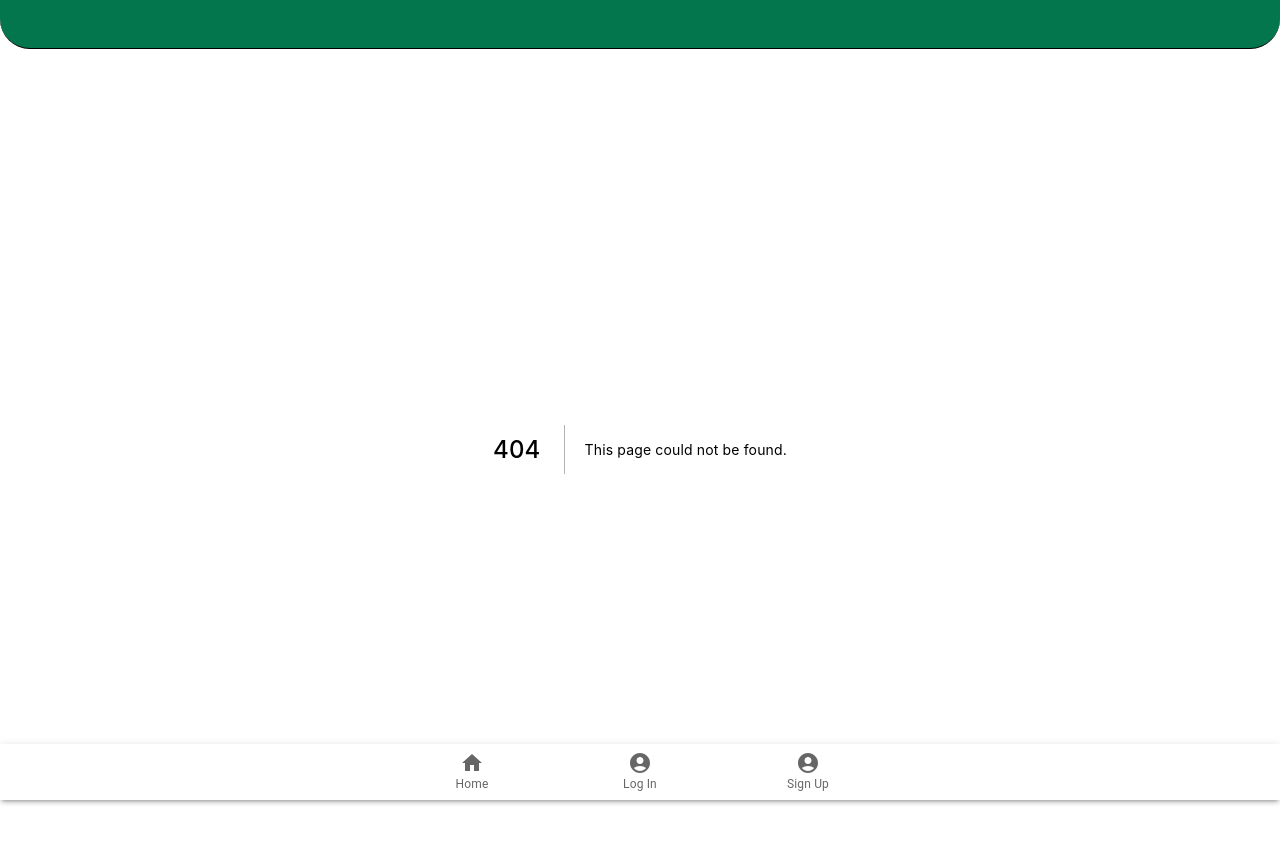
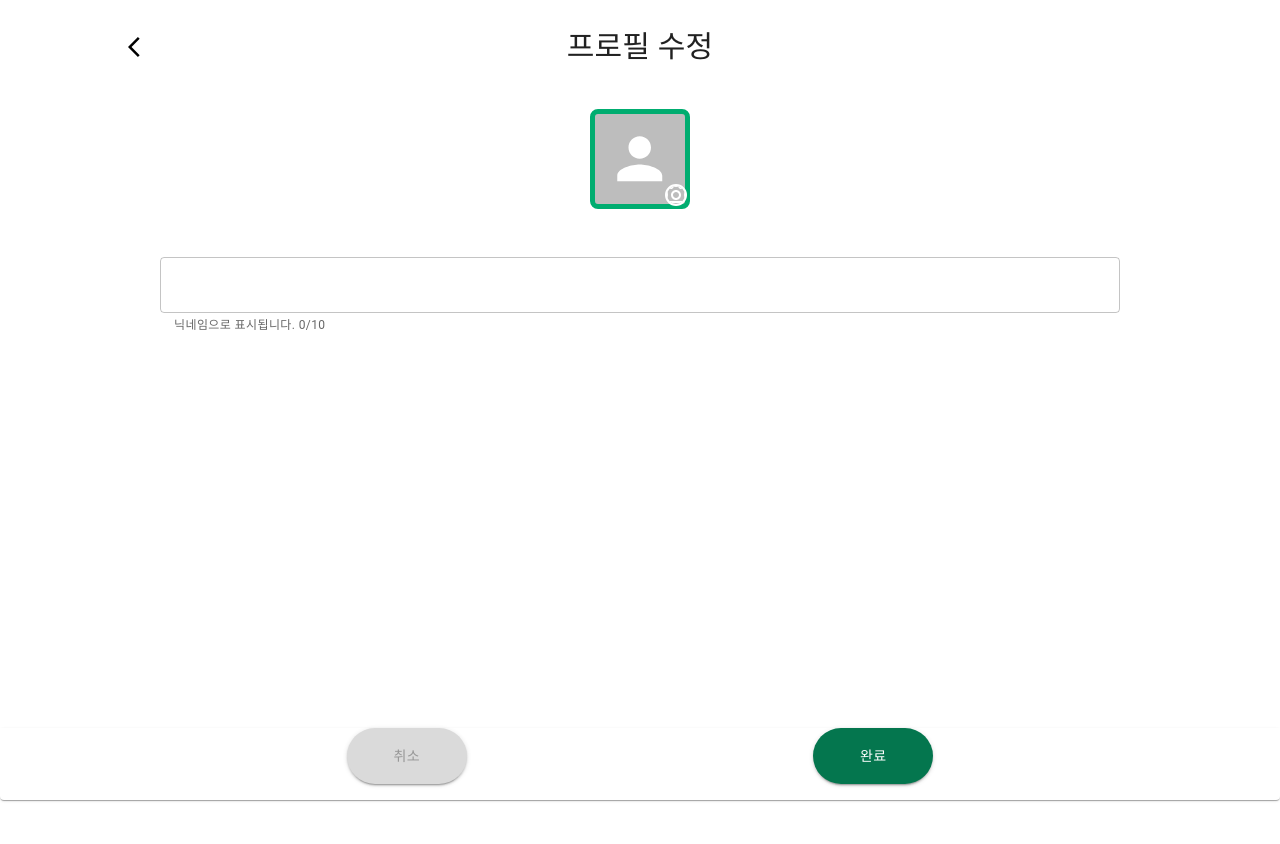
Before and after one commit to minseok1109/sporty, a Next.js app in the folder sporty-front/: page /UploadProfile in a window 1280 px wide. Before the commit this address had no page. Shown: the top 844 px of the page. After the commit the page ends 800 px from the top, so only its background shows below. Built offline with nearby package versions, Linux system fonts and the light colour scheme.

Commit message:
feat: make profile edit page

```diff
--- a/sporty-front/components/BottomNavigation/ApplyBottomNavgation.js
+++ b/sporty-front/components/BottomNavigation/ApplyBottomNavgation.js
@@ -1,6 +1,10 @@
+import { BottomNavigation, Button, Paper } from "@mui/material";
+import Link from "next/link";
+import { useRouter } from "next/router";
 import React from "react";
 
 function ApplyBottomNavgation() {
+  const router = useRouter();
   return (
     <Paper
       sx={{
@@ -8,31 +12,28 @@ function ApplyBottomNavgation() {
         bottom: 0,
         left: 0,
         right: 0,
+        pb: 2,
       }}
       // elevation={3}
     >
-      <BottomNavigation showLabels>
-        <BottomNavigationAction
-          label="매치"
-          component="a"
-          LinkComponent={Link}
-          href="/"
-          icon={<HomeOutlinedIcon />}
-        />
-        <BottomNavigationAction
-          label=""
-          component="a"
-          LinkComponent={Link}
-          href="/PostFormList"
-          icon={<AddCircleRoundedIcon color="primary" fontSize="large" />}
-        />
-        <BottomNavigationAction
-          label="채팅"
-          component="a"
-          LinkComponent={Link}
-          href="chatting"
-          icon={<ChatBubbleIcon />}
-        />
+      <BottomNavigation sx={{ justifyContent: "space-evenly" }}>
+        <Button
+          variant="contained"
+          color="gray"
+          sx={{ borderRadius: 8, width: 120 }}
+          onClick={() => router.back()}
+        >
+          취소
+        </Button>
+        <Button
+          type="sumit"
+          form="nickname_edit"
+          variant="contained"
+          color="green"
+          sx={{ borderRadius: 8, width: 120 }}
+        >
+          완료
+        </Button>
       </BottomNavigation>
     </Paper>
   );
--- a/sporty-front/components/BottomNavigation/ComponentBottom.js
+++ b/sporty-front/components/BottomNavigation/ComponentBottom.js
@@ -1,16 +1,23 @@
+import { useRouter } from "next/router";
 import React, { useEffect, useState } from "react";
 import { useAppContext } from "../../store";
 import FixedLogInBottomNavigation from "./FixedBottomNavigation";
 import NotLoginBottomNavigation from "./NotLoginBottomNavigation";
-
+import ApplyBottomNavigation from "../BottomNavigation/ApplyBottomNavgation";
 function ComponentBottom() {
   let [islogIn, setIsLogIn] = useState(false);
   const { store } = useAppContext();
+  const router = useRouter();
+  const isUploadProfilePage = router.pathname === "/UploadProfile";
 
   useEffect(() => {
     const { isAuthenticated } = store;
     setIsLogIn(isAuthenticated);
   }, [store]);
+
+  if (isUploadProfilePage) {
+    return <ApplyBottomNavigation />;
+  }
 
   return islogIn ? (
     <FixedLogInBottomNavigation />
--- /dev/null
+++ b/sporty-front/pages/UploadProfile.js
@@ -0,0 +1,132 @@
+import { Avatar, Badge, Button, Grid, TextField } from "@mui/material";
+import ArrowBackIosIcon from "@mui/icons-material/ArrowBackIos";
+import { useRouter } from "next/router";
+import { useUserState } from "../userStore";
+import { styled } from "@mui/material/styles";
+import CameraAltOutlinedIcon from "@mui/icons-material/CameraAltOutlined";
+import { useForm, Controller } from "react-hook-form";
+import { yupResolver } from "@hookform/resolvers/yup";
+import * as Yup from "yup";
+import React, { useState } from "react";
+
+function UploadProfile() {
+  const formSchema = Yup.object().shape({
+    nickname: Yup.string().required("닉네임 입력은 필수입니다."),
+  });
+
+  const formOptions = {
+    resolver: yupResolver(formSchema),
+    defaultValues: { nickname: "" },
+  };
+  const {
+    handleSubmit,
+    control,
+    watch,
+    formState: { errors },
+  } = useForm(formOptions);
+
+  const router = useRouter();
+  const state = useUserState();
+  console.log("🚀 ~ file: UploadProfile.js:30 ~ UploadProfile ~ state", state);
+  const { data: user } = state.user;
+
+  const SmallAvatar = styled(Avatar)(({ theme }) => ({
+    width: 22,
+    height: 22,
+    border: `2px solid ${theme.palette.background.paper}`,
+  }));
+
+  const onsubmit = (value) => {
+    console.log(value);
+  };
+
+  console.log(watch("nickname"));
+
+  return (
+    <>
+      <Grid container direction="row" alignItems="center" mt={1} py={2}>
+        <Grid xs={2} textAlign="center" item={true}>
+          <Button onClick={() => router.back()} color="black">
+            <ArrowBackIosIcon />
+          </Button>
+        </Grid>
+        <Grid xs={8} fontSize={30} textAlign="center" item={true}>
+          프로필 수정
+        </Grid>
+        <Grid xs={12} textAlign="center" mt={5} item={true}>
+          {user?.avatar ? (
+            <Badge
+              overlap="circular"
+              anchorOrigin={{ vertical: "bottom", horizontal: "right" }}
+              badgeContent={
+                <SmallAvatar>
+                  <CameraAltOutlinedIcon />
+                </SmallAvatar>
+              }
+            >
+              <Avatar
+                variant="square"
+                src={user?.avatar}
+                sx={{
+                  border: "5px solid #00AD70",
+                  width: 100,
+                  height: 100,
+                  borderRadius: 2,
+                }}
+              />
+            </Badge>
+          ) : (
+            <Badge
+              overlap="circular"
+              anchorOrigin={{ vertical: "bottom", horizontal: "right" }}
+              badgeContent={
+                <SmallAvatar>
+                  <CameraAltOutlinedIcon />
+                </SmallAvatar>
+              }
+            >
+              <Avatar
+                sx={{
+                  border: "5px solid #00AD70",
+                  width: 100,
+                  height: 100,
+                  borderRadius: 2,
+                }}
+              />
+            </Badge>
+          )}
+        </Grid>
+        <Grid xs={12} textAlign="center" mt={5} item={true}>
+          <form
+            id="nickname_edit"
+            onSubmit={handleSubmit(onsubmit)}
+            method="post"
+            component="form"
+          >
+            <Controller
+              name="nickname"
+              control={control}
+              render={({ field }) => (
+                <TextField
+                  {...field}
+                  sx={{ marginBottom: 2, width: "80%" }}
+                  margin="dense"
+                  required
+                  value={field.value || ""}
+                  error={!!errors.nickname}
+                  helperText={
+                    errors.nickname
+                      ? errors?.nickname?.message
+                      : `닉네임으로 표시됩니다. ${watch("nickname").length}/10`
+                  }
+                />
+              )}
+            />{" "}
+          </form>
+        </Grid>
+      </Grid>
+    </>
+  );
+}
+
+export default UploadProfile;
--- a/sporty-front/pages/_app.js
+++ b/sporty-front/pages/_app.js
@@ -20,6 +20,7 @@ function MyApp({ Component, pageProps, ...appProps }) {
     "/PostFormList",
     "/account/MyPage",
     "/post/DetailPage/[postUrl]/[pid]",
+    "/UploadProfile",
   ];
   let isShowHeader = notShowHeader.includes(router.pathname);
 
--- a/sporty-front/palette.js
+++ b/sporty-front/palette.js
@@ -10,6 +10,14 @@ export const theme = createTheme({
     },
     green: {
       main: "#04764E",
+      contrastText: "#ffff",
+    },
+    black: {
+      main: "#000000",
+    },
+    gray: {
+      main: "#DADADA",
+      contrastText: "#979797",
     },
   },
 });
--- a/sporty-front/userStore.js
+++ b/sporty-front/userStore.js
@@ -52,16 +52,6 @@ function userReducer(state, action) {
     case "LOG_OUT":
       return initialState;
 
-    case "SET_HEADER_LOADING":
-      return {
-        ...state,
-        post: loadingState,
-      };
-    case "SET_HEADER":
-      return {
-        ...state,
-        post: success(action.data),
-      };
     default:
       throw new Error(`Unhanded action type: ${action.type}`);
   }
@@ -108,12 +98,3 @@ export async function getUser(dispatch, id) {
     dispatch({ type: "GET_USER_ERROR", error: e });
   }
 }
-
-export async function setHeader(dispatch, data) {
-  dispatch({ type: "SET_HEADER_LOADING" });
-  try {
-    await dispatch({ type: "SET_HEADER", data });
-  } catch (error) {
-    await dispatch({ type: "GET_USER_ERROR", error: e });
-  }
-}
```
Also changed, not shown: sporty-front/components/Profile.js (+12 -13 lines), sporty-front/pages/account/MyPage.js (+9 -1 lines), sporty-front/pages/post/DetailPage/[postUrl]/[pid].js (+2 -11 lines).
